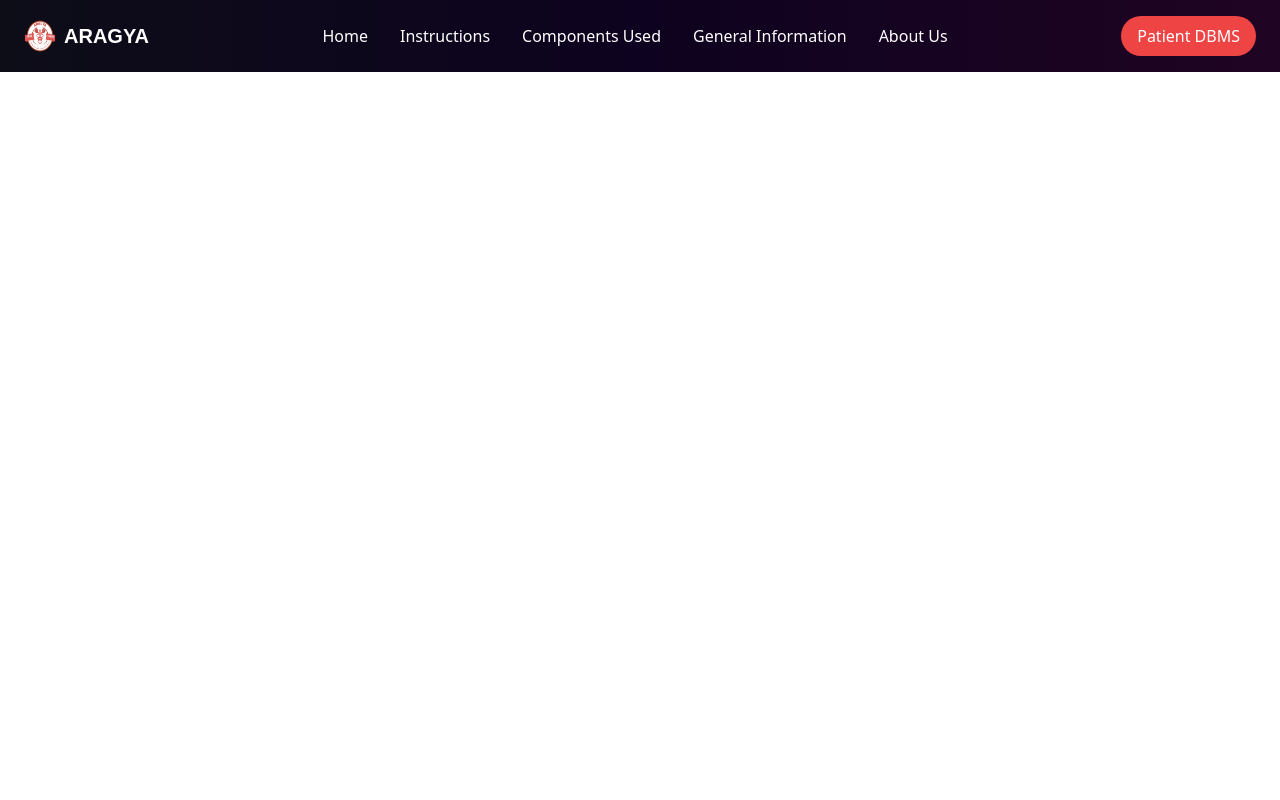
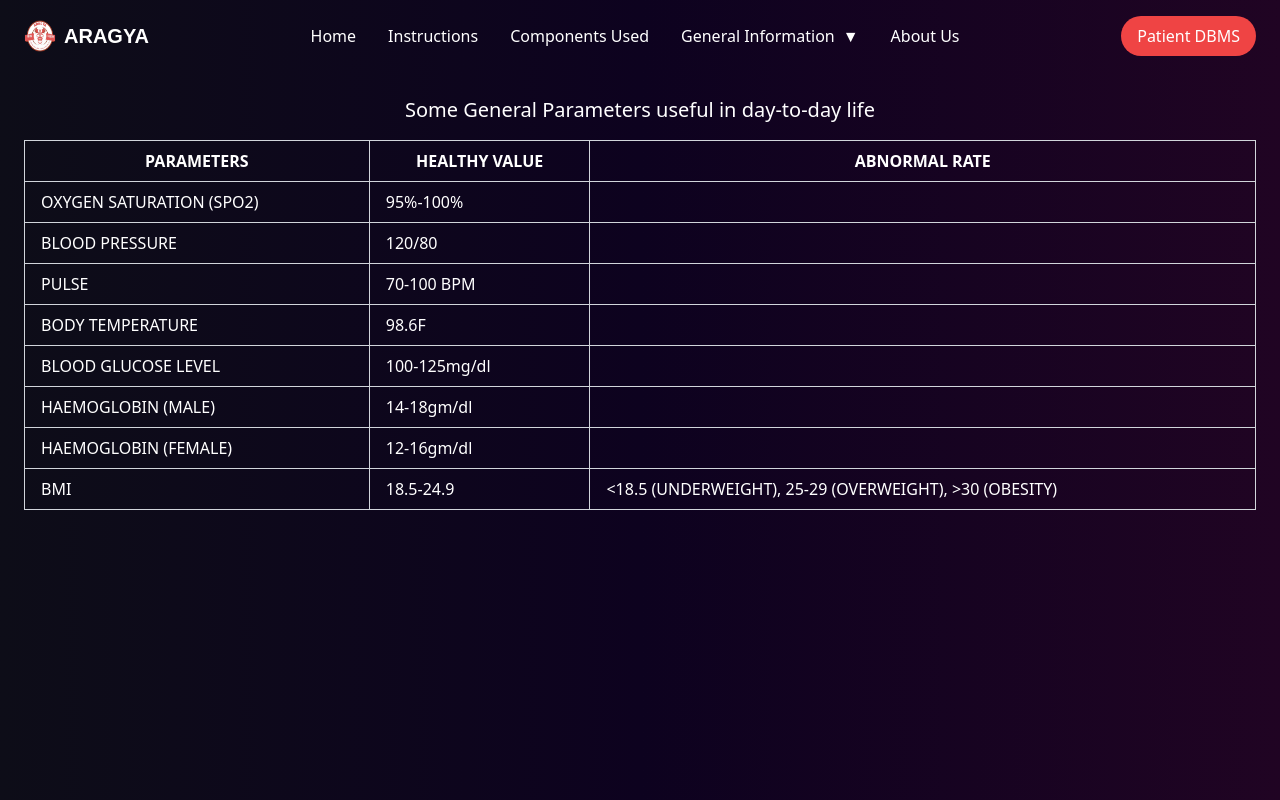
Before and after one commit to ShivrajCodes/Aragya-Web, a React (Create React App) app: page /view-parameters in a window 1280 px wide. Built offline with nearby package versions, Linux system fonts and the light colour scheme.

Commit message:
Added parameters tab

```diff
--- a/src/App.js
+++ b/src/App.js
@@ -4,6 +4,8 @@ import Navbar from './Components/Navbar.tsx';
 import LandingPage from './Components/LandingPage';
 import Instructions from './Components/Instructions.tsx';
 import ComponentsUsed from './Components/ComponentsUsed.tsx';
+// import ViewEmergencyUses from './Components/ViewEmergencyUses';
+import Parameters from './Components/Parameters';
 
 function App() {
   return (
@@ -14,7 +16,8 @@ function App() {
           <Route path="/" element={<LandingPage />} />
           <Route path="/instructions" element={<Instructions />} />
           <Route path="/components-used" element={<ComponentsUsed />} />
-
+          {/* Add ViewEmergencyUses route when ready */}
+          <Route path="/view-parameters" element={<Parameters />} />
         </Routes>
       </div>
     </Router>
--- a/src/Components/Navbar.tsx
+++ b/src/Components/Navbar.tsx
@@ -35,19 +35,38 @@ const Navbar: React.FC = () => {
               <Link
                 to={tab === 'Home' ? '/' : `/${tab.replace(/\s+/g, '-').toLowerCase()}`}
                 onClick={() => setIsMenuOpen(false)}
-                className={`text-white hover:text-gray-200 transition-colors duration-300 ${location.pathname === `/${tab.replace(/\s+/g, '-').toLowerCase()}` || (tab === 'Home' && location.pathname === '/') ? 'font-bold' : ''}`}
+                className={`text-white hover:text-gray-200 transition-colors duration-300 ${
+                  location.pathname === `/${tab.replace(/\s+/g, '-').toLowerCase()}` ||
+                  (tab === 'Home' && location.pathname === '/')
+                    ? 'font-bold'
+                    : ''
+                }`}
               >
                 {tab}
               </Link>
-              {location.pathname === `/${tab.replace(/\s+/g, '-').toLowerCase()}` || (tab === 'Home' && location.pathname === '/') ? (
-                <div
-                  className="absolute bottom-0 left-0 w-full h-2 bg-white rounded-full transition-all duration-300 transform scale-x-110"
-                  style={{
-                    height: '4px',
-                    borderRadius: '10px',
-                  }}
-                />
-              ) : null}
+              {tab === 'General Information' && (
+                <button onClick={toggleDropdown} className="ml-2 text-white">
+                  ▼
+                </button>
+              )}
+              {tab === 'General Information' && isDropdownOpen && (
+                <div className="absolute left-0 mt-2 w-48 bg-gradient-to-r from-custom-black via-custom-dark-purple to-custom-purple rounded-md shadow-lg py-1 z-20">
+                  <Link
+                    to="/view-emergency-uses"
+                    onClick={() => setIsDropdownOpen(false)}
+                    className="block px-4 py-2 text-white hover:bg-custom-dark-purple hover:bg-opacity-75"
+                  >
+                    View Emergency Uses
+                  </Link>
+                  <Link
+                    to="/view-parameters"
+                    onClick={() => setIsDropdownOpen(false)}
+                    className="block px-4 py-2 text-white hover:bg-custom-dark-purple hover:bg-opacity-75"
+                  >
+                    View Parameters
+                  </Link>
+                </div>
+              )}
             </div>
           ))}
         </div>
@@ -78,11 +97,19 @@ const Navbar: React.FC = () => {
                 to={tab === 'Home' ? '/' : `/${tab.replace(/\s+/g, '-').toLowerCase()}`}
                 onClick={() => setIsMenuOpen(false)}
                 className={`block w-full text-left text-white px-4 py-2 transition-colors duration-300 ${
-                  location.pathname === `/${tab.replace(/\s+/g, '-').toLowerCase()}` || (tab === 'Home' && location.pathname === '/') ? 'bg-gray-800' : ''
+                  location.pathname === `/${tab.replace(/\s+/g, '-').toLowerCase()}` ||
+                  (tab === 'Home' && location.pathname === '/')
+                    ? 'bg-gray-800'
+                    : ''
                 }`}
               >
                 {tab}
               </Link>
+              {tab === 'General Information' && (
+                <button onClick={toggleDropdown} className="ml-2 text-white">
+                  ▼
+                </button>
+              )}
               {tab === 'General Information' && isDropdownOpen && (
                 <div className="pl-4 mt-2">
                   <Link
--- /dev/null
+++ b/src/Components/Parameters.jsx
@@ -0,0 +1,40 @@
+import React from 'react';
+
+const Parameters = () => {
+  const parameters = [
+    { name: 'OXYGEN SATURATION (SPO2)', exactRate: '95%-100%', abnormalRate: '' },
+    { name: 'BLOOD PRESSURE', exactRate: '120/80', abnormalRate: '' },
+    { name: 'PULSE', exactRate: '70-100 BPM', abnormalRate: '' },
+    { name: 'BODY TEMPERATURE', exactRate: '98.6F', abnormalRate: '' },
+    { name: 'BLOOD GLUCOSE LEVEL', exactRate: '100-125mg/dl', abnormalRate: '' },
+    { name: 'HAEMOGLOBIN (MALE)', exactRate: '14-18gm/dl', abnormalRate: '' },
+    { name: 'HAEMOGLOBIN (FEMALE)', exactRate: '12-16gm/dl', abnormalRate: '' },
+    { name: 'BMI', exactRate: '18.5-24.9', abnormalRate: '<18.5 (UNDERWEIGHT), 25-29 (OVERWEIGHT), >30 (OBESITY)' }
+  ];
+
+  return (
+    <div className="bg-gradient-to-r from-custom-black via-custom-dark-purple to-custom-purple text-white py-4 px-6 min-h-screen">
+      <h2 className="text-center text-xl mb-4 mt-20">Some General Parameters useful in day-to-day life</h2>
+      <table className="w-full border-collapse">
+        <thead>
+          <tr>
+            <th className="border border-gray-300 px-4 py-2">PARAMETERS</th>
+            <th className="border border-gray-300 px-4 py-2">HEALTHY VALUE</th>
+            <th className="border border-gray-300 px-4 py-2">ABNORMAL RATE</th>
+          </tr>
+        </thead>
+        <tbody>
+          {parameters.map((param, index) => (
+            <tr key={index}>
+              <td className="border border-gray-300 px-4 py-2">{param.name}</td>
+              <td className="border border-gray-300 px-4 py-2">{param.exactRate}</td>
+              <td className="border border-gray-300 px-4 py-2">{param.abnormalRate}</td>
+            </tr>
+          ))}
+        </tbody>
+      </table>
+    </div>
+  );
+};
+
+export default Parameters;
```
